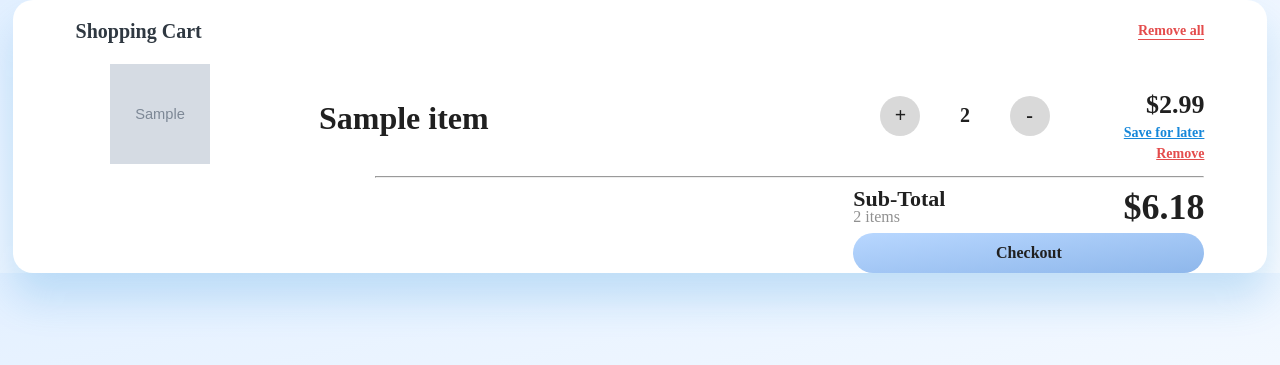
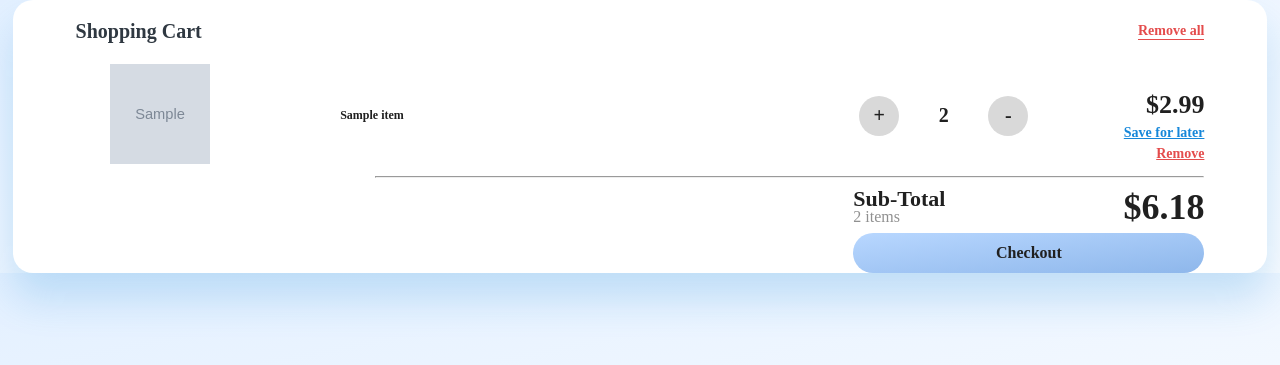
Before and after one commit to jk589e/bot_market, a Django app: page /market/basket/1/ in a window 1280 px wide. Shown: the top 365 px of the page. Run offline with Django 4.2, Linux system fonts and the light colour scheme; tables that the repository leaves empty hold one stand-in row (values such as "Sample post"); grey boxes marked "Sample" are stand-in pictures; parts of the project's set-up code (start-up, migrations or seed data) failed here and were passed over.

```diff
--- a/market_site/market/templates/market/basket_new.html
+++ b/market_site/market/templates/market/basket_new.html
@@ -61,9 +61,9 @@
          height: 100%;
         }
         .title{
-         padding-top: 5px;
+         padding-top: 0px;
          /*line-height: 10px;*/
-         font-size: 32px;
+         font-size: 12px;
          font-family: ‘Open Sans’;
          font-weight: 800;
          color: #202020;
```
